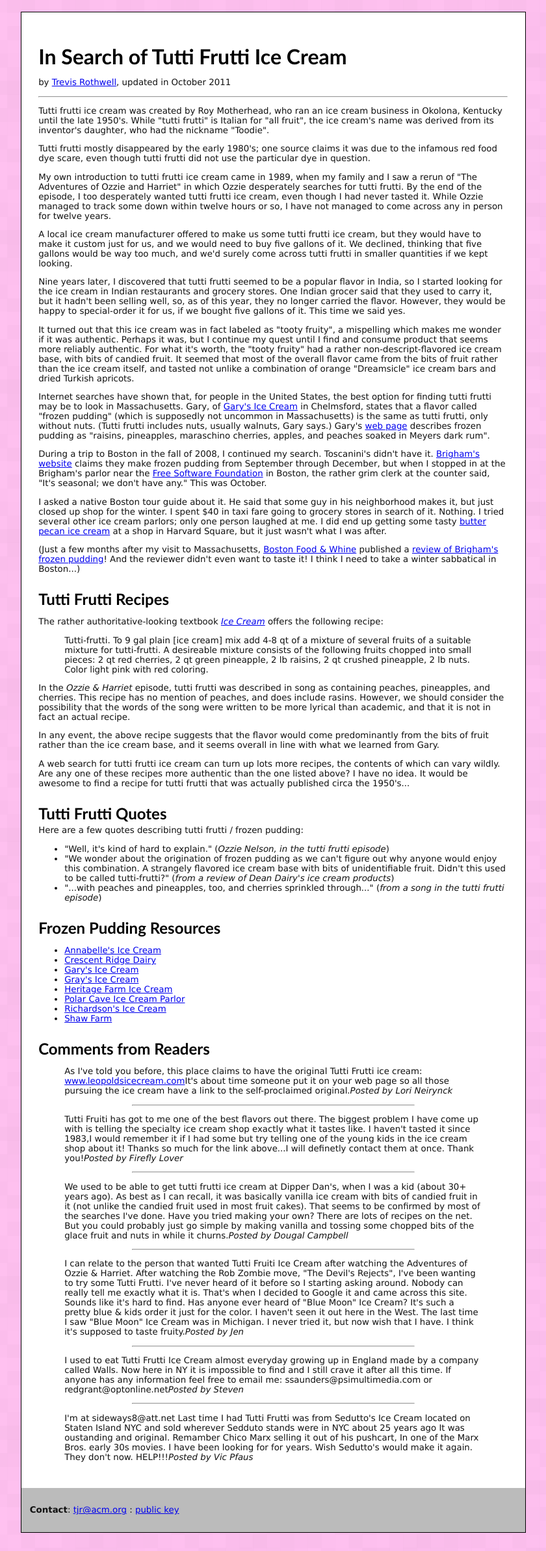
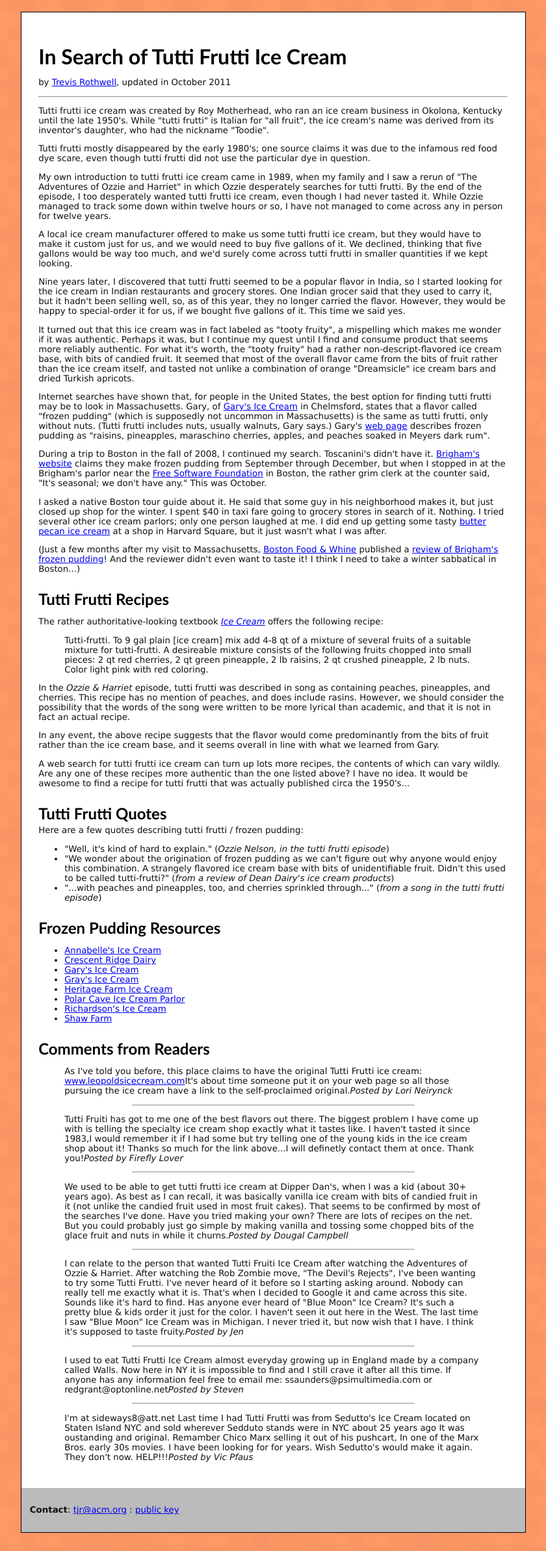
Before and after one commit to tjr/tjr.github.com, a Jekyll site: the page writing/tutti-frutti-ice-cream.html, which Jekyll copies as it is, in a window 1280 px wide. Shown: the whole page at 65% size, without its empty margins (220-1060 px from the left). Built offline with Jekyll 4.4.1, drawn with Linux system fonts in a browser that asks for light colours; some web fonts are replaced.

Commit message:
changed color

```diff
--- a/css/icecream.css
+++ b/css/icecream.css
@@ -5,7 +5,7 @@ body {
     padding-top: 10px;
     padding-bottom: 20px;
     text-align: center;
-    background-color: #FFC1F0;
+    background-color: #FF9966;
     background-image: url("/images/square_bg.png");
 }
 
```
